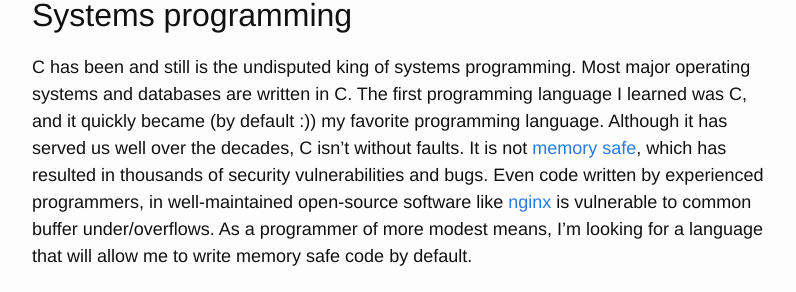
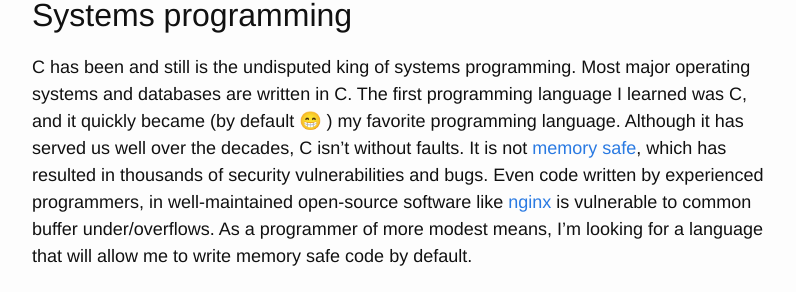
Before and after one commit to juggernaut/juggernaut.github.io, a Jekyll site: the page built from _posts/2017-10-03-picking-my-next-2-programming-languages.markdown, in a window 1280 px wide and 900 px high, scrolled down 627 px. Shown: the part 203-495 px from the top of the window, without its empty margins (238-1034 px from the left). Built offline with Jekyll 4.4.1, drawn with Linux system fonts in a browser that asks for light colours.

Commit message:
Add smiley

```diff
--- a/_posts/2017-10-03-picking-my-next-2-programming-languages.markdown
+++ b/_posts/2017-10-03-picking-my-next-2-programming-languages.markdown
@@ -25,7 +25,7 @@ process of how I chose what language(s) to learn.
 ## Systems programming
 
 C has been and still is the undisputed king of systems programming. Most major operating systems and databases are written
-in C. The first programming language I learned was C, and it quickly became (by default :)) my favorite programming language.
+in C. The first programming language I learned was C, and it quickly became (by default 😁 ) my favorite programming language.
 Although it has served us well over the decades, C isn't without faults. It is not [memory safe](https://en.wikipedia.org/wiki/Memory_safety),
 which has resulted in thousands of security vulnerabilities and bugs. Even code written by experienced programmers, in well-maintained
 open-source software like [nginx](https://nvd.nist.gov/vuln/detail/CVE-2009-2629)
```
